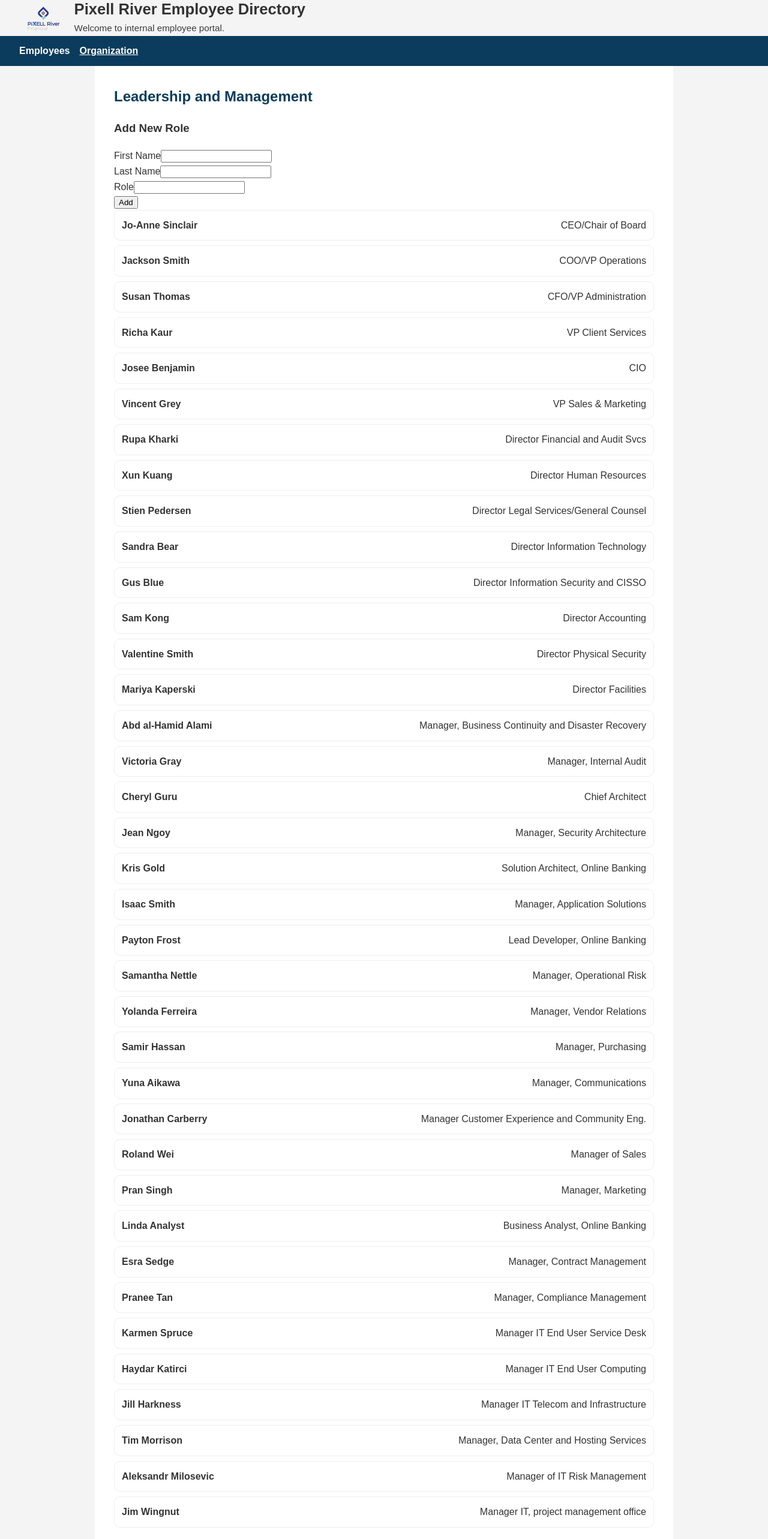
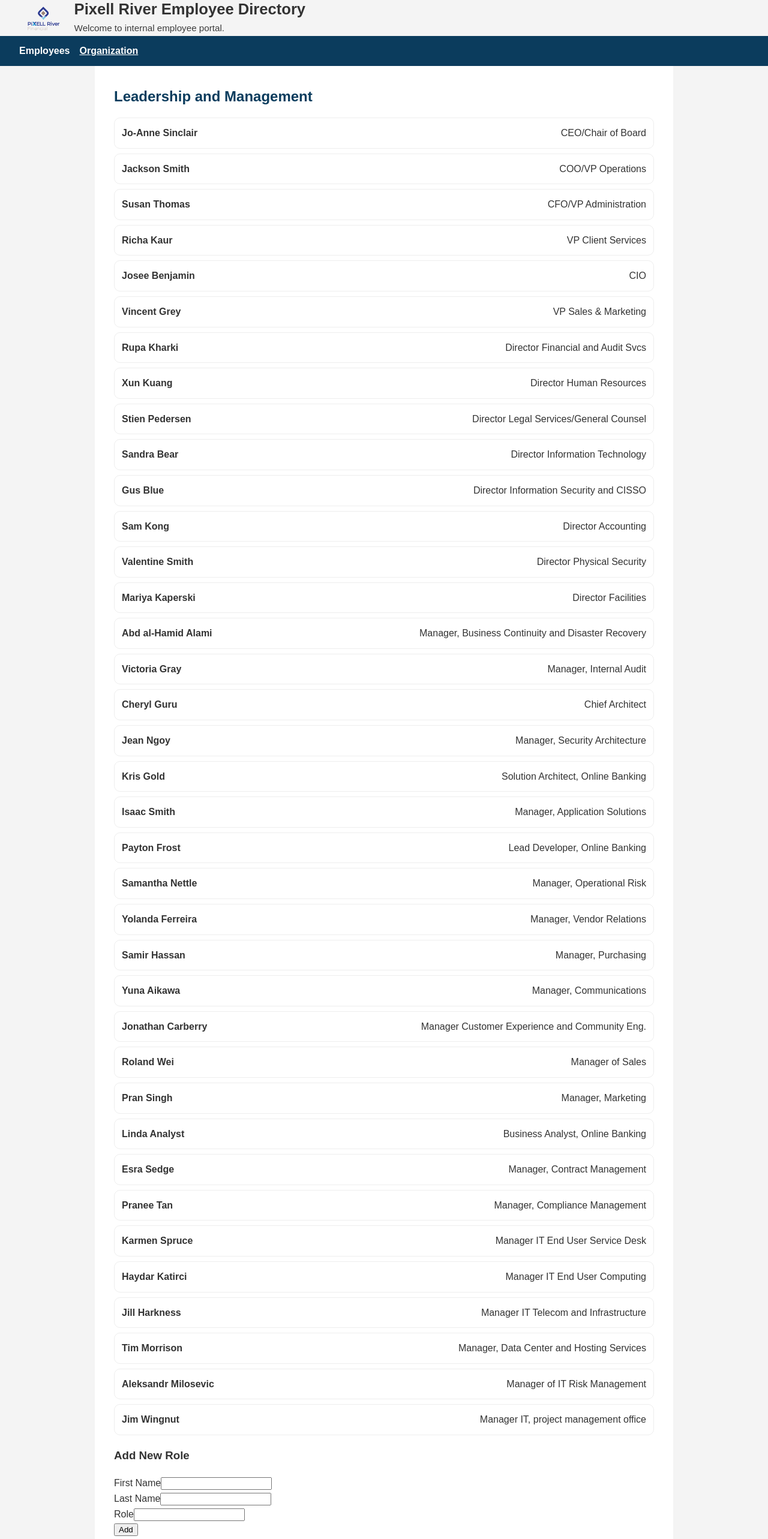
Before and after one commit to darawyd/COMP4002-Labs, a React app: page /organization in a window 1280 px wide. Shown: the top 2566 px of the page at 60% size. Built offline with nearby package versions, Linux system fonts and the light colour scheme; the HTML template or start-up script is replaced by a standard one.

Commit message:
update the position of add role form

```diff
--- a/src/pages/OrganizationPage.tsx
+++ b/src/pages/OrganizationPage.tsx
@@ -17,8 +17,6 @@ export default function OrganizationPage() {
     return (
         <main className="page org">
             <h2>Leadership and Management</h2>
-
-            <AddRoleForm onSuccess={reload} />
 
             <div
                 className="org-table"
@@ -40,6 +38,7 @@ export default function OrganizationPage() {
                     </div>
                 ))}
             </div>
+            <AddRoleForm onSuccess={reload} />
         </main>
     );
 }
```
